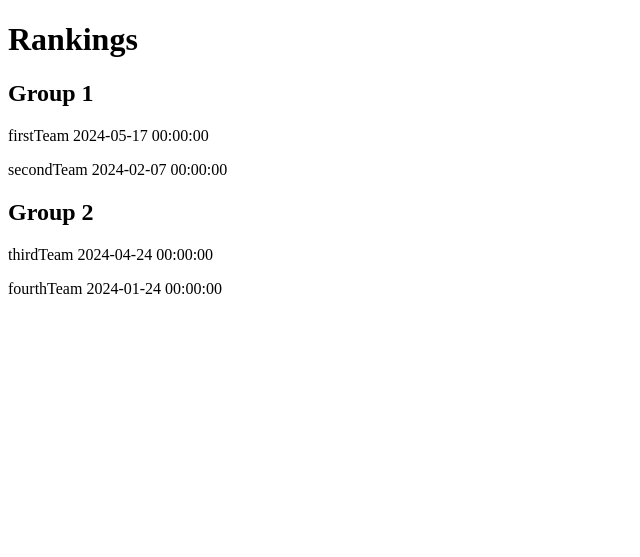
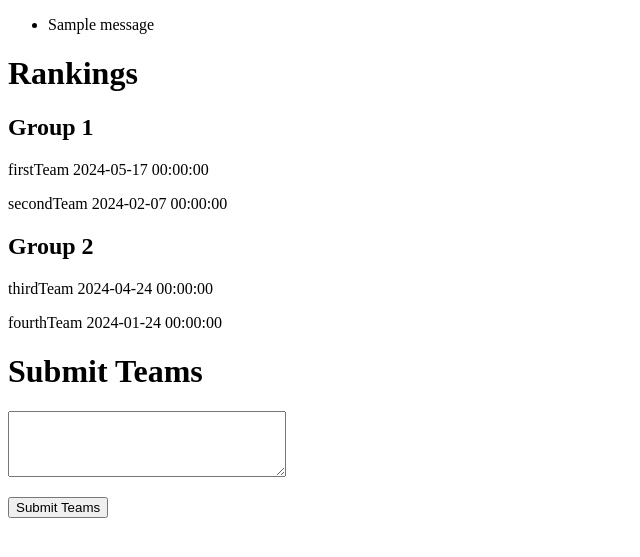
Before and after one commit to neosunhan/football-scoreboard, a Flask app: page / in a window 1280 px wide. Shown: the top 557 px of the page, without its empty margins (0-640 px from the left). Run offline with Flask 3, Linux system fonts and the light colour scheme; one stand-in notice (Sample message) is shown.

Commit message:
Add teams input and scoreboard

```diff
--- a/app/__init__.py
+++ b/app/__init__.py
@@ -1,5 +1,7 @@
 from flask import Flask
+from config import Config
 
 app = Flask(__name__)
+app.config.from_object(Config)
 
 from app import routes
--- /dev/null
+++ b/app/forms.py
@@ -0,0 +1,7 @@
+from flask_wtf import FlaskForm
+from wtforms import TextAreaField, SubmitField
+from wtforms.validators import DataRequired, Length
+
+class TeamsForm(FlaskForm):
+    teams = TextAreaField('Teams Input', validators=[DataRequired(), Length(min=1)])
+    submit = SubmitField('Submit Teams')
--- a/app/routes.py
+++ b/app/routes.py
@@ -1,9 +1,10 @@
-from flask import render_template
+from flask import render_template, flash, redirect, url_for
 from app import app
+from app.forms import TeamsForm
 import datetime
 
-@app.route('/')
-@app.route('/index')
+@app.route('/', methods=['GET', 'POST'])
+@app.route('/index', methods=['GET', 'POST'])
 def index():
     groups = {
         1: [
@@ -27,4 +28,7 @@ def index():
             },
         ]
     }
-    return render_template('index.html', groups=groups)
+    form = TeamsForm()
+    if form.validate_on_submit():
+        flash(f"Data: {form.teams.data}")
+    return render_template('index.html', groups=groups, form=form)
--- a/app/templates/index.html
+++ b/app/templates/index.html
@@ -4,6 +4,15 @@
         <title>We are the Champions</title>
     </head>
     <body>
+        {% with messages = get_flashed_messages() %}
+        {% if messages %}
+        <ul>
+            {% for message in messages %}
+            <li>{{ message }}</li>
+            {% endfor %}
+        </ul>
+        {% endif %}
+        {% endwith %}
         <h1>Rankings</h1>
         {% for group in groups %}
         <div><h2>Group {{ group }}</h2></div>
@@ -11,5 +20,16 @@
         <div><p>{{ team.name }} {{ team.registration_date }}</p></div>
         {% endfor %}
         {% endfor %}
+        <h1>Submit Teams</h1>
+        <form action="" method="post">
+            {{ form.hidden_tag() }}
+            <p>
+                {{ form.teams(cols=32, rows=4) }}<br>
+                {% for error in form.teams.errors %}
+                <span style="color: red;">[{{ error }}]</span>
+                {% endfor %}
+            </p>
+            <p>{{ form.submit() }}</p>
+        </form>
     </body>
 </html>
--- /dev/null
+++ b/config.py
@@ -0,0 +1,5 @@
+import os
+basedir = os.path.abspath(os.path.dirname(__file__))
+
+class Config:
+    SECRET_KEY = os.environ.get('FLASK_SECRET_KEY') or 'scoreboard-secret'
```
